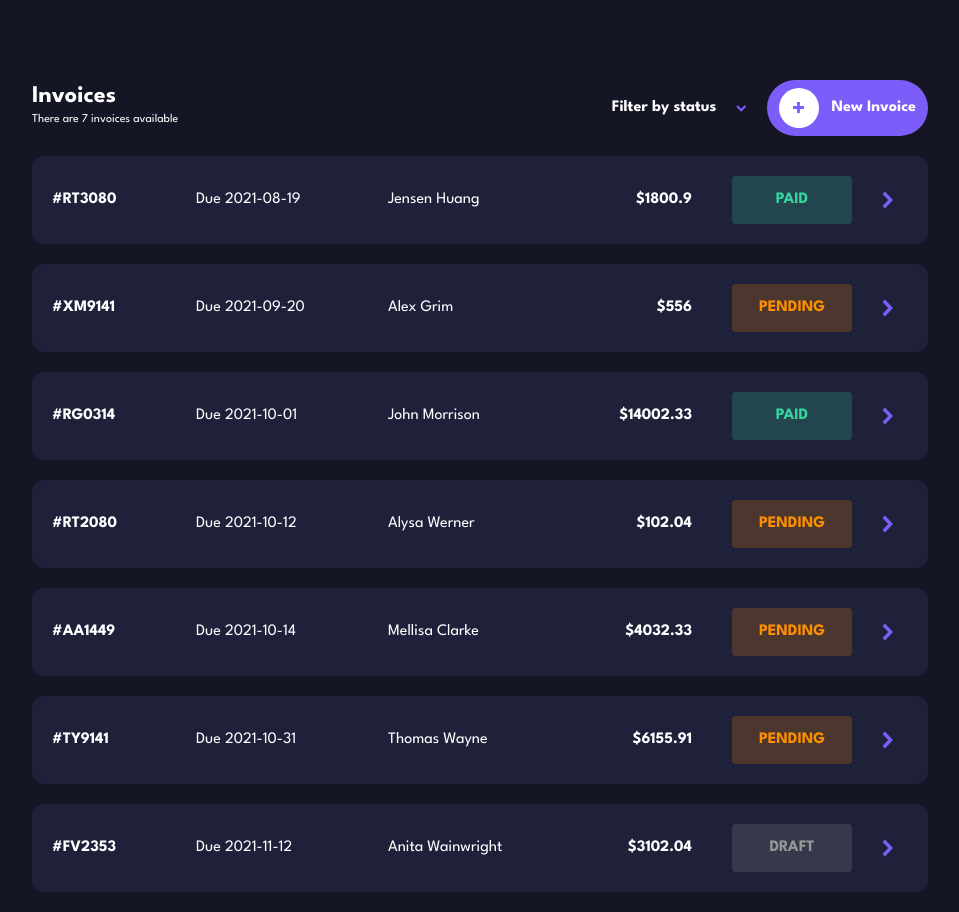
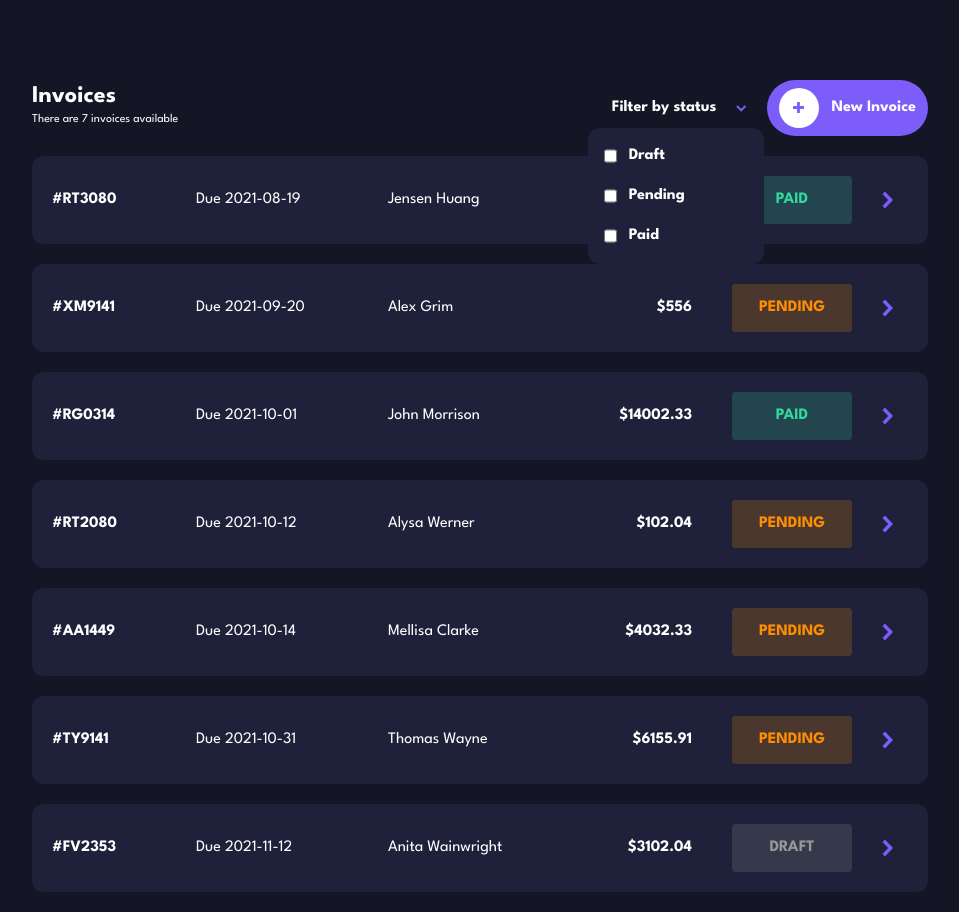
Before and after one commit to imnethaji/invoice-app, a React (Vite) app: page / in a window 1280 px wide. Both pictures are taken after a click on the element "Filter by status". Shown: the whole page, without its empty margins (160-1119 px from the left). Built offline with nearby package versions, Linux system fonts and the light colour scheme.

Commit message:
Filter by status logic update

```diff
--- a/src/App.tsx
+++ b/src/App.tsx
@@ -10,6 +10,7 @@ import { motion, Variants } from "framer-motion";
 const invoiceData: Invoice[] = INVOICE_DATA;
 
 function App() {
+  const [isFilterOn, setIsFilterOn] = useState(false);
   const [noInvoice] = useState(() => {
     return invoiceData.length === 0;
   });
@@ -42,7 +43,7 @@ function App() {
   };
 
   function handleFilterClick() {
-    console.log("works");
+    isFilterOn == false ? setIsFilterOn(true) : setIsFilterOn(false);
   }
 
   return (
@@ -51,6 +52,7 @@ function App() {
         invoiceData={invoiceData}
         onFilter={handleFilterClick}
         noInvoice={noInvoice}
+        isFilterOn={isFilterOn}
       />
 
       {noInvoice ? (
--- /dev/null
+++ b/src/components/FilterOptions.tsx
@@ -0,0 +1,73 @@
+interface FilterOptionsProps {
+  onOptionClick: (status: string) => void;
+}
+
+const FilterOptions: React.FC<FilterOptionsProps> = ({ onOptionClick }) => {
+  const handleOptionClick = (e: React.MouseEvent, status: string) => {
+    e.stopPropagation();
+    onOptionClick(status);
+  };
+
+  return (
+    <div
+      className="filterOptions absolute top-12 -left-6 w-44 bg-invoiceTab p-4 rounded-xl space-y-4"
+      onClick={(e) => e.stopPropagation()}
+    >
+      <div
+        className="draftFilter flex space-x-3 w-[80%] "
+        onClick={(e) => handleOptionClick(e, "draft")}
+      >
+        <input
+          type="checkbox"
+          name="draft"
+          id="draftFilterInput"
+          onClick={(e) => e.stopPropagation()}
+        />
+        <label
+          className="hover:cursor-pointer w-full"
+          htmlFor="draftFilterInput"
+        >
+          Draft
+        </label>
+      </div>
+
+      <div
+        className="draftFilter flex space-x-3 w-[80%]"
+        onClick={(e) => handleOptionClick(e, "pending")}
+      >
+        <input
+          type="checkbox"
+          name="pending"
+          id="pendingFilterInput"
+          onClick={(e) => e.stopPropagation()}
+        />
+        <label
+          className="hover:cursor-pointer w-full"
+          htmlFor="pendingFilterInput"
+        >
+          Pending
+        </label>
+      </div>
+
+      <div
+        className="draftFilter flex space-x-3 w-[80%]"
+        onClick={(e) => handleOptionClick(e, "paid")}
+      >
+        <input
+          type="checkbox"
+          name="paid"
+          id="paidFilterInput"
+          onClick={(e) => e.stopPropagation()}
+        />
+        <label
+          className="hover:cursor-pointer w-full"
+          htmlFor="paidFilterInput"
+        >
+          Paid
+        </label>
+      </div>
+    </div>
+  );
+};
+
+export default FilterOptions;
--- a/src/components/InvoiceHeader.tsx
+++ b/src/components/InvoiceHeader.tsx
@@ -1,25 +1,41 @@
-import { MouseEventHandler, useState } from "react";
+import { MouseEventHandler, useState, useEffect } from "react";
 import plusIcon from "../assets/icon-plus.svg";
 import arrowIcon from "../assets/icon-arrow-down.svg";
 import Invoice from "../types/types";
 import Form from "../Modal/Form";
+import FilterOptions from "./FilterOptions";
 
 interface InvoiceHeaderProps {
   invoiceData: Invoice[];
   noInvoice: boolean;
   onFilter: MouseEventHandler<HTMLParagraphElement>;
+  isFilterOn: boolean;
 }
 
 const InvoiceHeader: React.FC<InvoiceHeaderProps> = ({
   invoiceData,
   noInvoice,
   onFilter,
+  isFilterOn,
 }) => {
   const [isEditingOn, setIsEditingOn] = useState(false);
+  const [selectedFilters, setSelectedFilters] = useState<string[]>([]);
 
   function handleNewInvoice() {
-    isEditingOn == false ? setIsEditingOn(true) : setIsEditingOn(false);
+    setIsEditingOn(!isEditingOn);
   }
+  useEffect(() => {
+    console.log(selectedFilters);
+  }, [selectedFilters]);
+
+  const handleFilterOption = (status: string) => {
+    setSelectedFilters((prev) => {
+      if (prev.includes(status)) {
+        return prev.filter((item) => item !== status);
+      }
+      return [...prev, status];
+    });
+  };
 
   return (
     <div className="flex w-screen items-center mt-20 justify-center">
@@ -37,7 +53,7 @@ const InvoiceHeader: React.FC<InvoiceHeaderProps> = ({
             </p>
           </div>
         </div>
-        <div className="flex items-center max-sm:flex-col max-sm:space-y-6">
+        <div className="flex items-center relative max-sm:flex-col max-sm:space-y-6">
           <p
             onClick={onFilter}
             className="flex  items-center text-white font-bold cursor-pointer max-sm:mt-6"
@@ -46,7 +62,9 @@ const InvoiceHeader: React.FC<InvoiceHeaderProps> = ({
             <span className="ml-5">
               <img src={arrowIcon} alt="" />
             </span>
+            {isFilterOn && <FilterOptions onOptionClick={handleFilterOption} />}
           </p>
+
           <button
             className=" flex items-center font-bold text-white bg-purpleButton rounded-full ml-5 p-2 px-3 max-sm:ml-0"
             onClick={handleNewInvoice}
```
